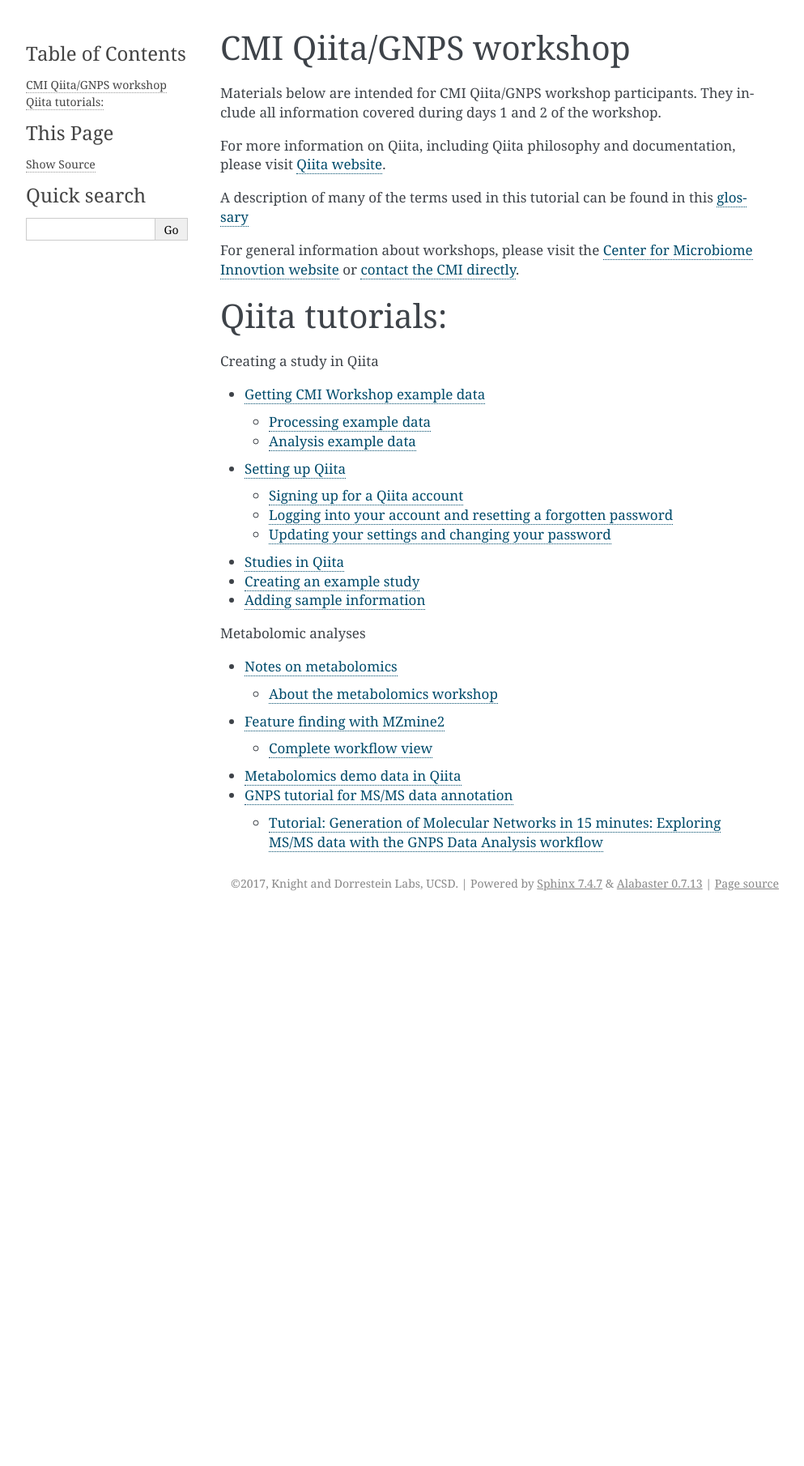
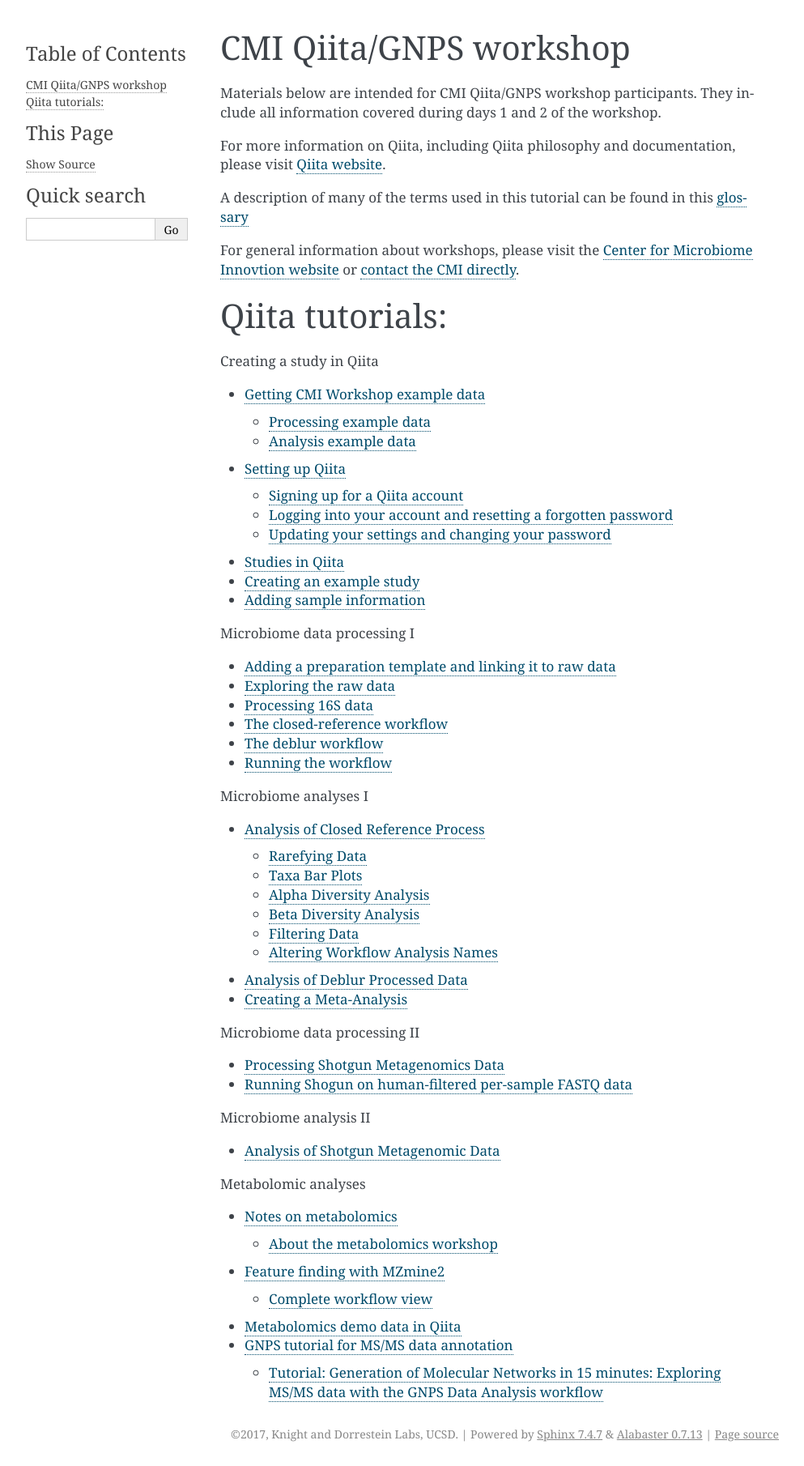
Before and after one commit to biocore/cmi-workshops, a Sphinx documentation site: the page built from docs/index.rst, in a window 1280 px wide. Shown: the whole page at 81% size, without its empty margins (148-1141 px from the left). Built offline with Sphinx 7.4.7, drawn with Linux system fonts in a browser that asks for light colours; before the commit the page ends 1130 px from its top, so only the background shows below that; some of the changed lines change nothing that is shown.

Commit message:
Update index.rst (#49)

```diff
--- a/docs/index.rst
+++ b/docs/index.rst
@@ -22,29 +22,25 @@
    qiita-create-study
 
 .. toctree::
-   :caption: Microbiome data processing I:
-   :caption: Amplicon
+   :caption: Microbiome data processing I
    :maxdepth: 2
 
    qiita-16S-processing
 
 .. toctree::
-   :caption: Microbiome analyses I:
-   :caption: Amplicon
+   :caption: Microbiome analyses I
    :maxdepth: 2
 
    qiita-16S-analysis
 
 .. toctree::
-   :caption: Microbiome data processing II:
-   :caption: Shotgun metagenomics
+   :caption: Microbiome data processing II
    :maxdepth: 2
 
    qiita-shotgun-metagenomics-processing
 
 .. toctree::
-   :caption: Microbiome analysis II:
-   :caption: Shotgun metagenomics
+   :caption: Microbiome analysis II
    :maxdepth: 2
 
    qiita-shotgun-metagenomics-analysis
```
